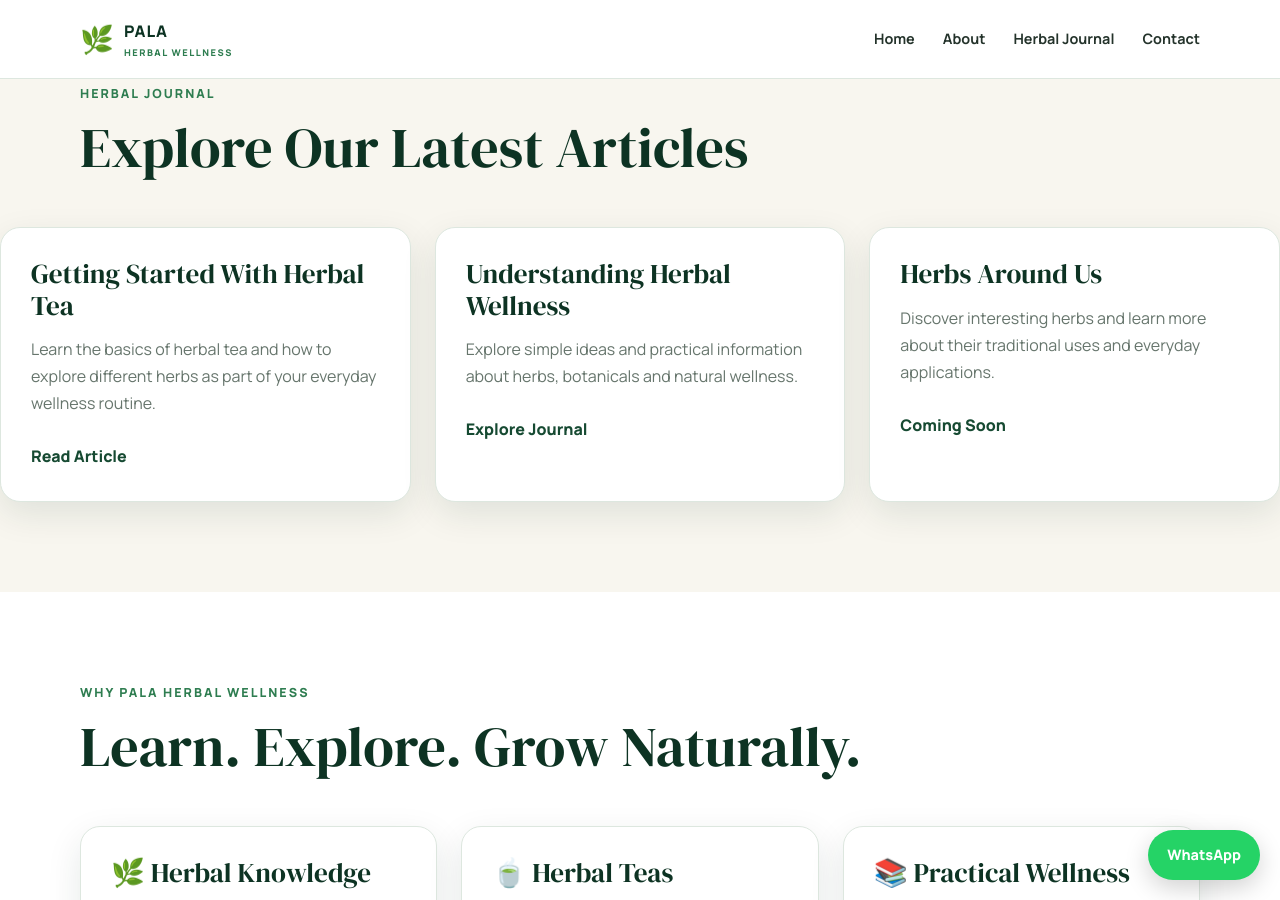
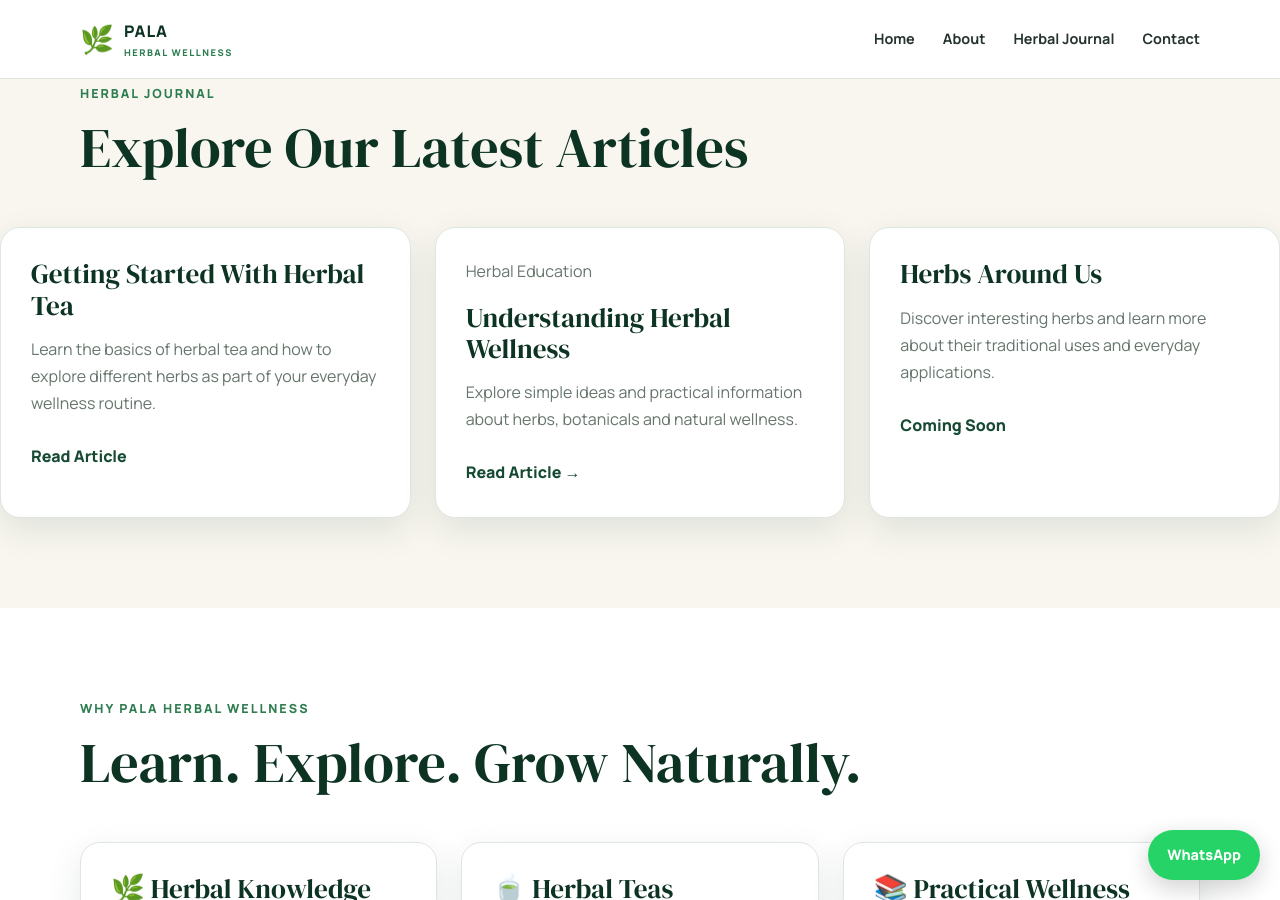
Before and after one commit to mzaeonly-maker/pala-herbal-wellness.github.io, a Jekyll site: the page built from index.html, in a window 1280 px wide and 900 px high, scrolled down 1103 px. Built offline with Jekyll 4.4.1, drawn with Linux system fonts in a browser that asks for light colours.

Commit message:
Update index.html

```diff
--- a/index.html
+++ b/index.html
@@ -46,13 +46,13 @@ title: Pala Herbal Wellness
       </article>
 
       <article class="journal-card">
-        <h3>Understanding Herbal Wellness</h3>
-        <p>
-          Explore simple ideas and practical information about herbs,
-          botanicals and natural wellness.
-        </p>
-        <a href="journals.html">Explore Journal</a>
-      </article>
+  <p class="card-category">Herbal Education</p>
+  <h3>Understanding Herbal Wellness</h3>
+  <p>
+    Explore simple ideas and practical information about herbs, botanicals and natural wellness.
+  </p>
+  <a href="/2026/10/04/understanding-herbal-wellness/">Read Article →</a>
+</article>
 
       <article class="journal-card">
         <h3>Herbs Around Us</h3>
```
